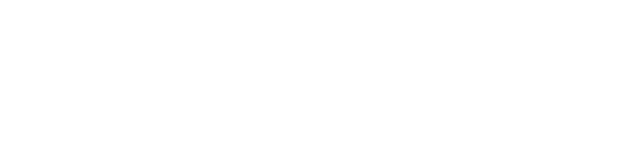
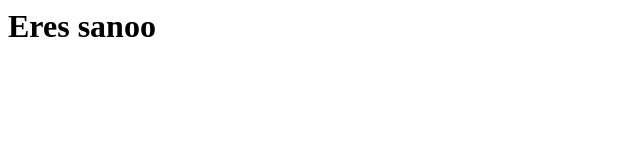
Before and after one commit to WilsonAR1212/Makap-Web-Site, a plain HTML site: page index.html in a window 1280 px wide. Shown: the whole page, without its empty margins (0-640 px from the left). Drawn offline with Linux system fonts and the light colour scheme.

Commit message:
Update index.html

```diff
--- a/index.html
+++ b/index.html
@@ -1,5 +1,6 @@
 <HTML>
 <HEAD>
+  <h1>Eres sanoo</h>
 </HEAD>
 <BODY>
 </BODY>
```
